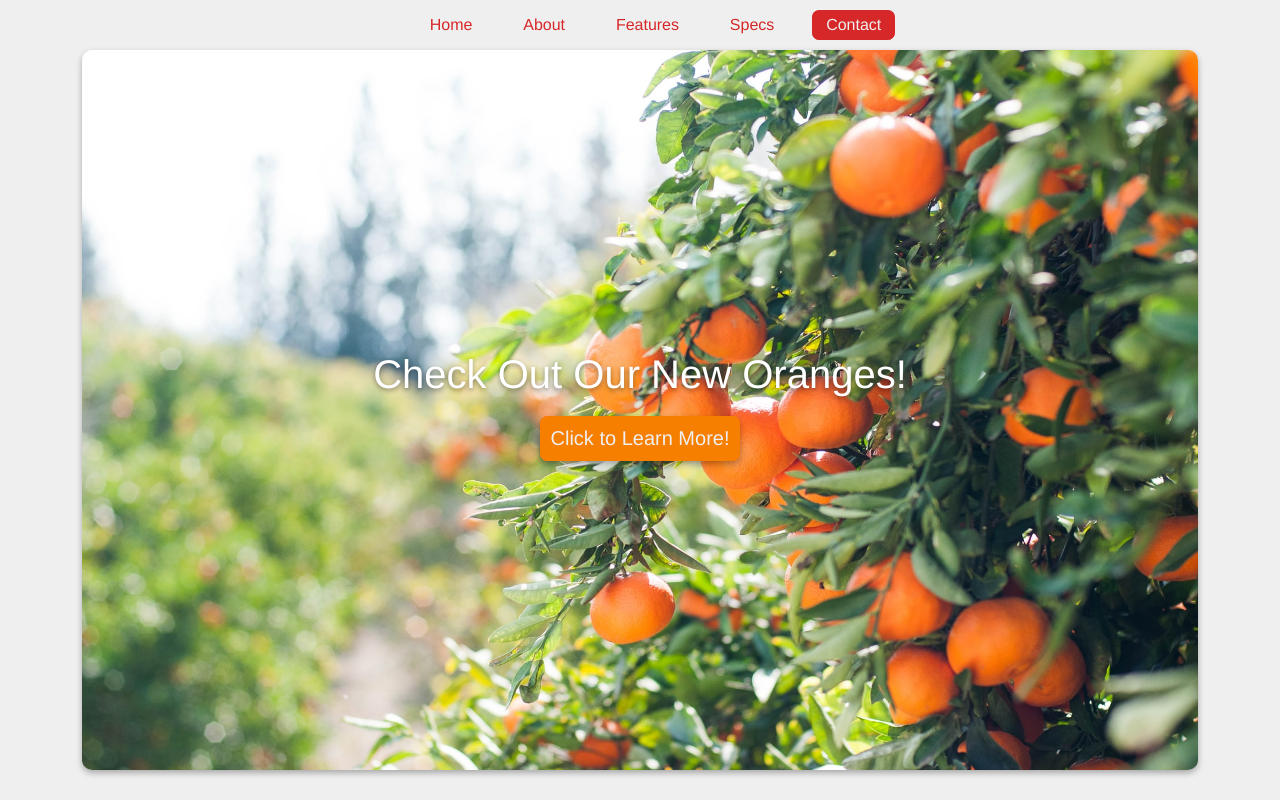
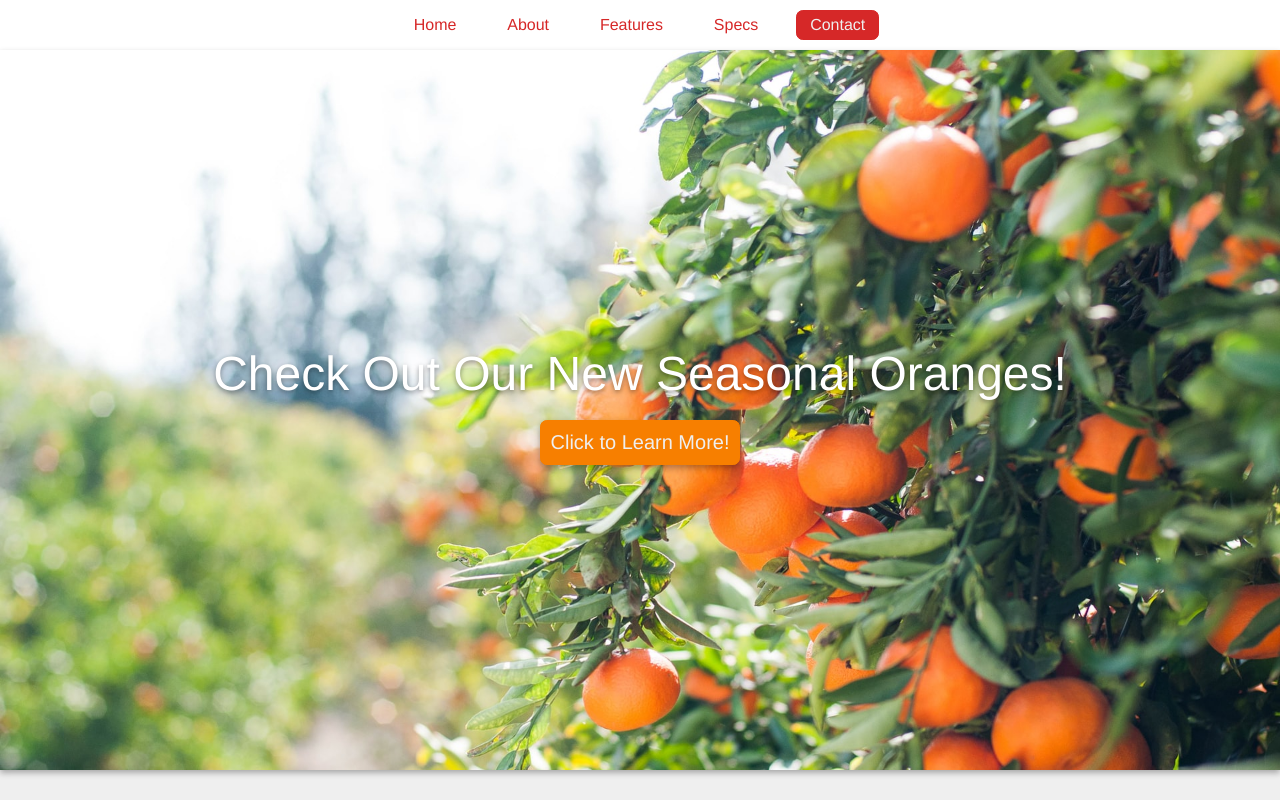
Before and after one commit to william-shelly/sass-page, a website: page index.html in a window 1280 px wide. Drawn offline with nearby package versions, Linux system fonts and the light colour scheme.

Commit message:
Updating styles

```diff
--- a/index.html
+++ b/index.html
@@ -14,9 +14,9 @@
 </head>
 
 <body>
-    <div class="container">
+    <div class="container-fluid text-center m-0 p-0  box-shadow-black-30">
         <nav>
-            <ul class="text-center">
+            <ul class="bg-white text-center m-0 p-0">
                 <li><a href="#0">Home</a></li>
                 <li><a href="#0">About</a></li>
                 <li><a href="#0">Features</a></li>
@@ -24,8 +24,10 @@
                 <li><a class="button-primary" href="#0">Contact</a></li>
             </ul>
         </nav>
+    </div>
+    <div class="container-fluid m-0 p-0">
         <div id="hero-area" class="box-shadow-black-30">
-            <h1 class="text-white text-shadow-30">Check Out Our New Oranges!</h1>
+            <h1 class="text-white text-shadow-30">Check Out Our New Seasonal Oranges!</h1>
             <div>
                 <button class="button-secondary-xl box-shadow-black-30" type="button">Click to Learn More!</button>
             </div>
--- a/scss/_buttons.scss
+++ b/scss/_buttons.scss
@@ -41,4 +41,9 @@
     margin: .625rem;
     padding: .625rem;
     font-size: 1.25rem;
+    transition: transform .3s ease-in-out;
 }
+
+.button-secondary-xl:hover {
+    transform: scale(1.25);
+}
--- a/scss/_font.scss
+++ b/scss/_font.scss
@@ -1,3 +1,7 @@
 .text-shadow-30 {
     text-shadow: 0 2px 5px rgba(0,0,0,.4);
 }
+
+h1 {
+    font-size: 3rem;
+}
--- a/scss/_theme.scss
+++ b/scss/_theme.scss
@@ -18,7 +18,6 @@ body {
 }
 
 #hero-area {
-    border-radius: (.625rem);
     width: 100%;
     height: 90vh;
     display: flex;
```
Also changed, not shown: css/style.css.
